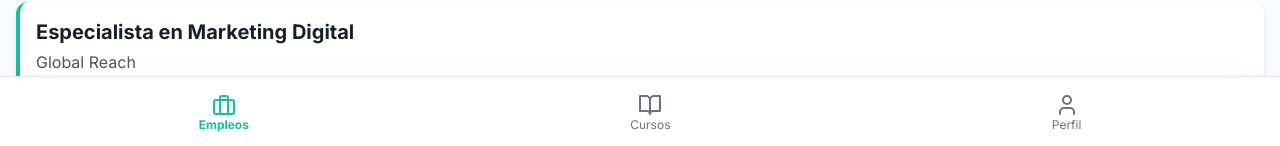
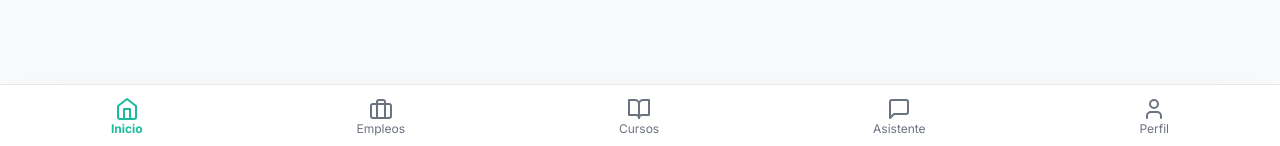
Before and after one commit to swiipw/workly-react-clean, a React (Create React App) app: page / in a window 1280 px wide. Both pictures are taken after a click on the button "Iniciar Sesión". Shown: the part 651-797 px from the top of the page. Built offline with nearby package versions, Linux system fonts and the light colour scheme.

Commit message:
Update MainAppScreen.js

```diff
--- a/src/MainAppScreen.js
+++ b/src/MainAppScreen.js
@@ -1,6 +1,6 @@
 import React, { useState } from 'react';
-import { Home, Briefcase, BookOpen, User } from 'lucide-react';
-// ELIMINADA: import WelcomeScreen from './screens/WelcomeScreen';
+import { Home, Briefcase, BookOpen, User, MessageSquare, Bot } from 'lucide-react';
+import WelcomeScreen from './screens/WelcomeScreen'; // ¡Asumiendo que este archivo existe!
 import LoginScreen from './screens/LoginScreen';
 import JobsScreen from './screens/JobsScreen';
 import CoursesScreen from './screens/CoursesScreen';
@@ -8,14 +8,24 @@ import ProfileScreen from './screens/ProfileScreen';
 import WorklyLogo from './components/WorklyLogo';
 import NotificationBar from './components/NotificationBar';
 
+// Componente Dummy para la pantalla de Chat/Asistente si no existe el archivo:
+const ChatScreen = () => (
+    <div className="p-4 text-center text-gray-500">
+        <Bot className="w-10 h-10 mx-auto mb-2 text-[#1ABC9C]" />
+        <h2 className="text-xl font-bold">Asistente AI (Próximamente)</h2>
+        <p>Aquí irá el chat con el asistente Workly.</p>
+    </div>
+);
+
+
 // Datos simulados para el usuario actual (usados solo si isLoggedIn = true)
 const initialUser = { name: "Usuario Ejemplo", email: "ejemplo@workly.com" };
 
 
 const MainAppScreen = () => {
-  const [isLoggedIn, setIsLoggedIn] = useState(true); // Se mantiene en true para facilitar la navegación
+  const [isLoggedIn, setIsLoggedIn] = useState(true);
   const [currentUser, setCurrentUser] = useState(initialUser);
-  const [activeTab, setActiveTab] = useState('jobs');
+  const [activeTab, setActiveTab] = useState('home'); // Cambiado a 'home'
 
   const [notification, setNotification] = useState({
     isVisible: false,
@@ -30,31 +40,33 @@ const MainAppScreen = () => {
   const handleLogout = () => {
     setCurrentUser(null);
     setIsLoggedIn(false);
-    setActiveTab('jobs');
+    setActiveTab('home');
   };
 
   const showNotification = (message) => {
     setNotification({ isVisible: true, message });
 
-    // Ocultar la notificación después de 3000ms (3 segundos)
     setTimeout(() => {
       setNotification(prev => ({ ...prev, isVisible: false }));
     }, 3000);
   };
 
 
-  // Función para renderizar el contenido de la pestaña
+  // Función para renderizar el contenido de la pestaña (¡Añadimos home y chat!)
   const renderContent = () => {
     switch (activeTab) {
+      case 'home':
+        return <WelcomeScreen />;
       case 'jobs':
         return <JobsScreen />;
       case 'courses':
-        // Pasamos la función de notificación
         return <CoursesScreen showNotification={showNotification} />;
+      case 'chat':
+        return <ChatScreen />; // Usando el componente dummy
       case 'profile':
         return <ProfileScreen user={currentUser} onLogout={handleLogout} />;
       default:
-        return <JobsScreen />;
+        return <WelcomeScreen />;
     }
   };
 
@@ -63,16 +75,15 @@ const MainAppScreen = () => {
     return <LoginScreen onLogin={handleLogin} />;
   }
 
+  // --- COMPONENTE PRINCIPAL ---
   return (
     <div className="h-screen bg-gray-50 flex flex-col">
 
-        {/* Renderiza la barra de notificaciones */}
         <NotificationBar
             message={notification.message}
             isVisible={notification.isVisible}
         />
 
-        {/* Encabezado Fijo */}
         <header className="flex items-center justify-between p-4 bg-white border-b shadow-sm sticky top-0 z-20">
             <WorklyLogo />
             {currentUser && (
@@ -82,16 +93,24 @@ const MainAppScreen = () => {
             )}
         </header>
 
-        {/* Contenido Principal */}
         <main className="flex-1 overflow-y-auto pb-20">
             {renderContent()}
         </main>
 
-        {/* Barra de Navegación Inferior */}
-        <nav className="fixed bottom-0 left-0 right-0 bg-white border-t shadow-2xl z-20 p-2">
+        {/* Barra de Navegación Inferior - 5 Pestañas */}
+        <nav className="fixed bottom-0 left-0 right-0 bg-white border-t shadow-2xl z-20 p-1">
             <div className="flex justify-around">
 
-                {/* Botón Empleos */}
+                {/* 1. Botón Home */}
+                <button
+                    onClick={() => setActiveTab('home')}
+                    className={`flex flex-col items-center p-2 rounded-lg transition ${activeTab === 'home' ? 'text-[#1ABC9C] font-semibold' : 'text-gray-500 hover:text-[#17202A]'}`}
+                >
+                    <Home className="w-6 h-6" />
+                    <span className="text-xs">Inicio</span>
+                </button>
+
+                {/* 2. Botón Empleos */}
                 <button
                     onClick={() => setActiveTab('jobs')}
                     className={`flex flex-col items-center p-2 rounded-lg transition ${activeTab === 'jobs' ? 'text-[#1ABC9C] font-semibold' : 'text-gray-500 hover:text-[#17202A]'}`}
@@ -100,7 +119,7 @@ const MainAppScreen = () => {
                     <span className="text-xs">Empleos</span>
                 </button>
 
-                {/* Botón Cursos */}
+                {/* 3. Botón Cursos */}
                 <button
                     onClick={() => setActiveTab('courses')}
                     className={`flex flex-col items-center p-2 rounded-lg transition ${activeTab === 'courses' ? 'text-[#1ABC9C] font-semibold' : 'text-gray-500 hover:text-[#17202A]'}`}
@@ -109,7 +128,16 @@ const MainAppScreen = () => {
                     <span className="text-xs">Cursos</span>
                 </button>
 
-                {/* Botón Perfil */}
+                {/* 4. Botón Chat / Asistente */}
+                <button
+                    onClick={() => setActiveTab('chat')}
+                    className={`flex flex-col items-center p-2 rounded-lg transition ${activeTab === 'chat' ? 'text-[#1ABC9C] font-semibold' : 'text-gray-500 hover:text-[#17202A]'}`}
+                >
+                    <MessageSquare className="w-6 h-6" />
+                    <span className="text-xs">Asistente</span>
+                </button>
+
+                {/* 5. Botón Perfil */}
                 <button
                     onClick={() => setActiveTab('profile')}
                     className={`flex flex-col items-center p-2 rounded-lg transition ${activeTab === 'profile' ? 'text-[#1ABC9C] font-semibold' : 'text-gray-500 hover:text-[#17202A]'}`}
```
